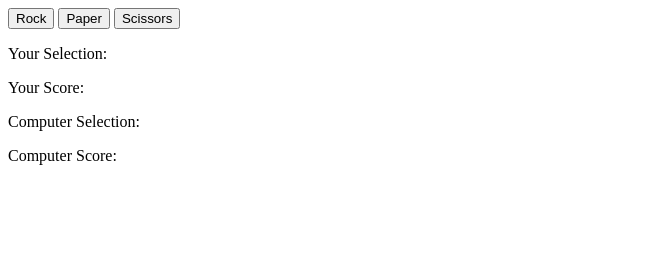
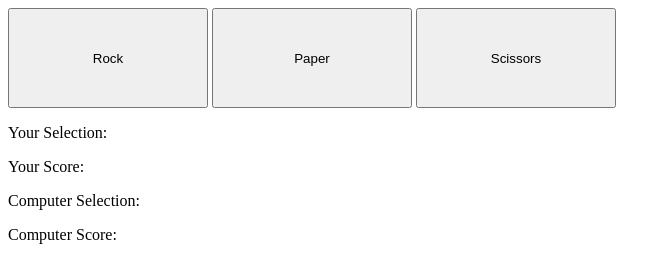
Before and after one commit to kimsjason/rock-paper-scissors, a plain HTML site: page index.html in a window 1280 px wide. Shown: the whole page, without its empty margins (0-671 px from the left). Drawn offline with Linux system fonts and the light colour scheme.

Commit message:
Add stylesheet

```diff
--- a/index.html
+++ b/index.html
@@ -3,6 +3,7 @@
     <head>
         <meta charset="utf-8">
         <title>Rock Paper Scissors</title>
+        <link rel='stylesheet' href='styles/style.css'>
     </head>
     <body>
         <button id='rock'>Rock</button>
--- /dev/null
+++ b/styles/style.css
@@ -0,0 +1,4 @@
+button {
+    width: 200px;
+    height: 100px;
+}
```
